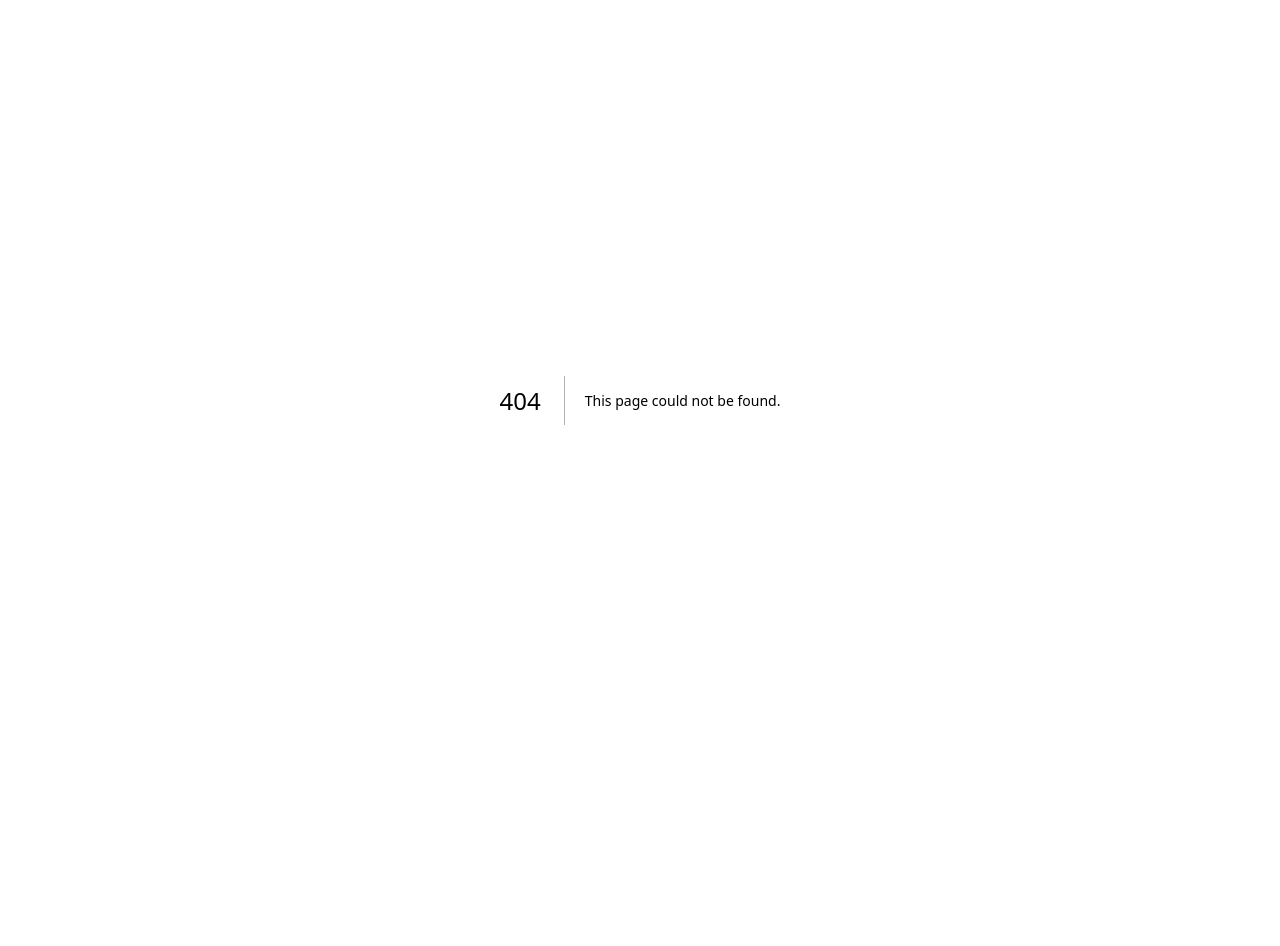
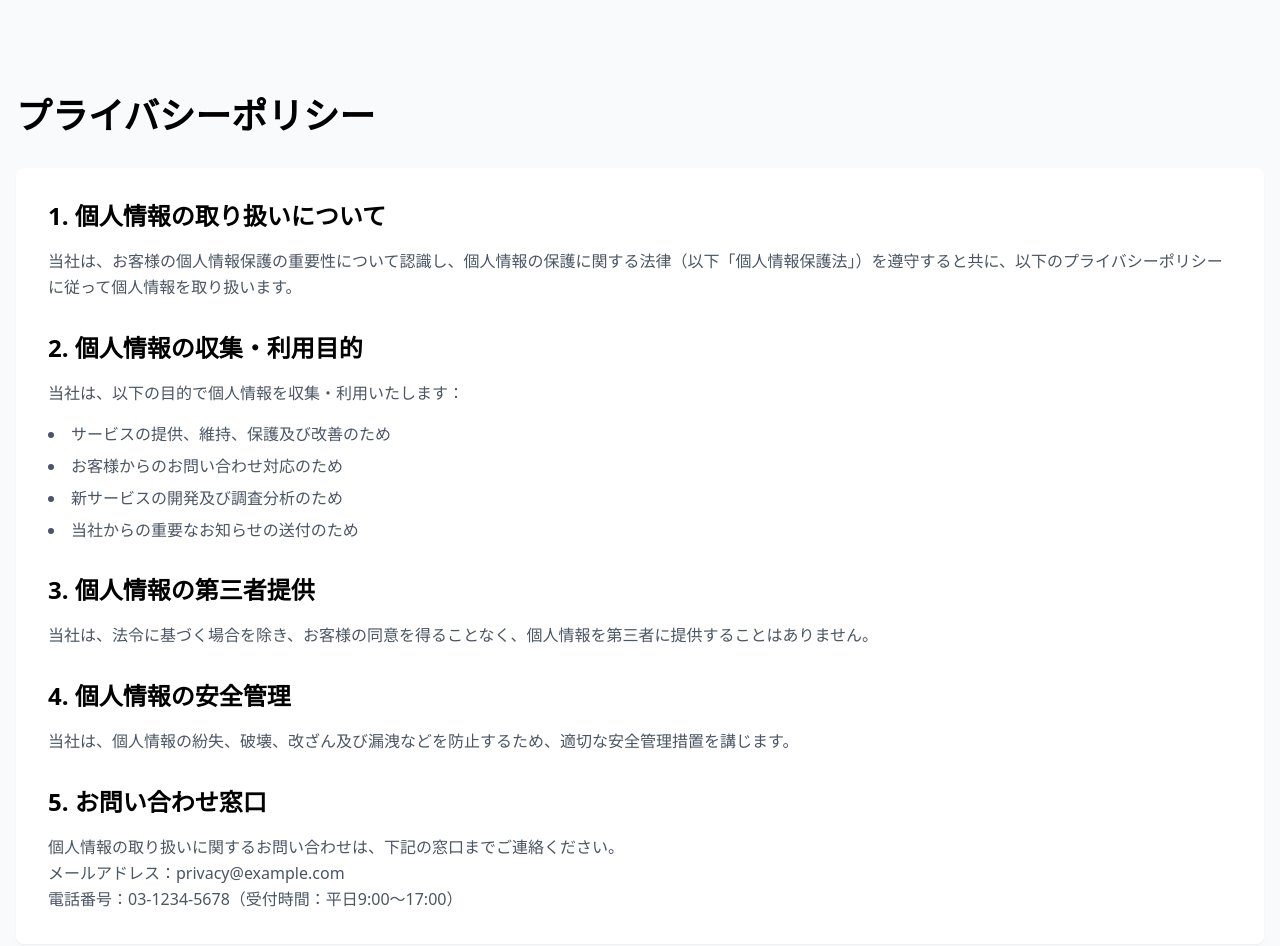
Before and after one commit to tuki0918/bbbit.biz, a Next.js app: page /privacy in a window 1280 px wide. Before the commit this address had no page. Shown: the top 946 px of the page. Before the commit the page ends 800 px from the top, so only its background shows below. Built offline with nearby package versions, Linux system fonts and the light colour scheme.

Commit message:
feat: add legal and privacy policy pages with animations

```diff
--- /dev/null
+++ b/app/legal/page.tsx
@@ -0,0 +1,78 @@
+"use client";
+
+import { motion } from "framer-motion";
+import React from "react";
+
+export default function Page() {
+	return (
+		<motion.div
+			initial={{ opacity: 0 }}
+			animate={{ opacity: 1 }}
+			transition={{ duration: 0.5 }}
+			className="flex-grow pt-24 pb-16 bg-gray-50"
+		>
+			<div className="container mx-auto px-4">
+				<h1 className="text-4xl font-bold mb-8">特定商取引法に基づく表記</h1>
+
+				<div className="bg-white rounded-lg shadow-sm p-8">
+					<div className="space-y-8">
+						<div className="border-b pb-6">
+							<h2 className="text-lg font-semibold mb-3">事業者の名称</h2>
+							<p className="text-gray-600">株式会社Company</p>
+						</div>
+
+						<div className="border-b pb-6">
+							<h2 className="text-lg font-semibold mb-3">代表者名</h2>
+							<p className="text-gray-600">代表取締役 山田 太郎</p>
+						</div>
+
+						<div className="border-b pb-6">
+							<h2 className="text-lg font-semibold mb-3">所在地</h2>
+							<p className="text-gray-600">
+								〒100-0001
+								<br />
+								東京都千代田区1-1-1
+							</p>
+						</div>
+
+						<div className="border-b pb-6">
+							<h2 className="text-lg font-semibold mb-3">連絡先</h2>
+							<p className="text-gray-600">
+								電話番号：03-1234-5678
+								<br />
+								メールアドレス：info@example.com
+								<br />
+								受付時間：平日9:00～17:00
+							</p>
+						</div>
+
+						<div className="border-b pb-6">
+							<h2 className="text-lg font-semibold mb-3">料金</h2>
+							<p className="text-gray-600">
+								サービス料金は、個別のご相談内容に応じて設定させていただきます。
+								<br />
+								具体的な料金については、お見積りの際に提示させていただきます。
+							</p>
+						</div>
+
+						<div className="border-b pb-6">
+							<h2 className="text-lg font-semibold mb-3">支払方法</h2>
+							<p className="text-gray-600">
+								銀行振込（お支払い条件は個別契約に基づきます）
+							</p>
+						</div>
+
+						<div className="border-b pb-6">
+							<h2 className="text-lg font-semibold mb-3">契約の解除</h2>
+							<p className="text-gray-600">
+								契約の解除については、個別の契約内容に基づき対応させていただきます。
+								<br />
+								詳細は契約書をご確認ください。
+							</p>
+						</div>
+					</div>
+				</div>
+			</div>
+		</motion.div>
+	);
+}
--- /dev/null
+++ b/app/privacy/page.tsx
@@ -0,0 +1,74 @@
+"use client";
+
+import { motion } from "framer-motion";
+import React from "react";
+
+export default function Page() {
+	return (
+		<motion.div
+			initial={{ opacity: 0 }}
+			animate={{ opacity: 1 }}
+			transition={{ duration: 0.5 }}
+			className="flex-grow pt-24 pb-16 bg-gray-50"
+		>
+			<div className="container mx-auto px-4">
+				<h1 className="text-4xl font-bold mb-8">プライバシーポリシー</h1>
+
+				<div className="bg-white rounded-lg shadow-sm p-8 space-y-8">
+					<section>
+						<h2 className="text-2xl font-semibold mb-4">
+							1. 個人情報の取り扱いについて
+						</h2>
+						<p className="text-gray-600 leading-relaxed">
+							当社は、お客様の個人情報保護の重要性について認識し、個人情報の保護に関する法律（以下「個人情報保護法」）を遵守すると共に、以下のプライバシーポリシーに従って個人情報を取り扱います。
+						</p>
+					</section>
+
+					<section>
+						<h2 className="text-2xl font-semibold mb-4">
+							2. 個人情報の収集・利用目的
+						</h2>
+						<p className="text-gray-600 leading-relaxed mb-4">
+							当社は、以下の目的で個人情報を収集・利用いたします：
+						</p>
+						<ul className="list-disc list-inside text-gray-600 space-y-2">
+							<li>サービスの提供、維持、保護及び改善のため</li>
+							<li>お客様からのお問い合わせ対応のため</li>
+							<li>新サービスの開発及び調査分析のため</li>
+							<li>当社からの重要なお知らせの送付のため</li>
+						</ul>
+					</section>
+
+					<section>
+						<h2 className="text-2xl font-semibold mb-4">
+							3. 個人情報の第三者提供
+						</h2>
+						<p className="text-gray-600 leading-relaxed">
+							当社は、法令に基づく場合を除き、お客様の同意を得ることなく、個人情報を第三者に提供することはありません。
+						</p>
+					</section>
+
+					<section>
+						<h2 className="text-2xl font-semibold mb-4">
+							4. 個人情報の安全管理
+						</h2>
+						<p className="text-gray-600 leading-relaxed">
+							当社は、個人情報の紛失、破壊、改ざん及び漏洩などを防止するため、適切な安全管理措置を講じます。
+						</p>
+					</section>
+
+					<section>
+						<h2 className="text-2xl font-semibold mb-4">5. お問い合わせ窓口</h2>
+						<p className="text-gray-600 leading-relaxed">
+							個人情報の取り扱いに関するお問い合わせは、下記の窓口までご連絡ください。
+							<br />
+							メールアドレス：privacy@example.com
+							<br />
+							電話番号：03-1234-5678（受付時間：平日9:00～17:00）
+						</p>
+					</section>
+				</div>
+			</div>
+		</motion.div>
+	);
+}
```
